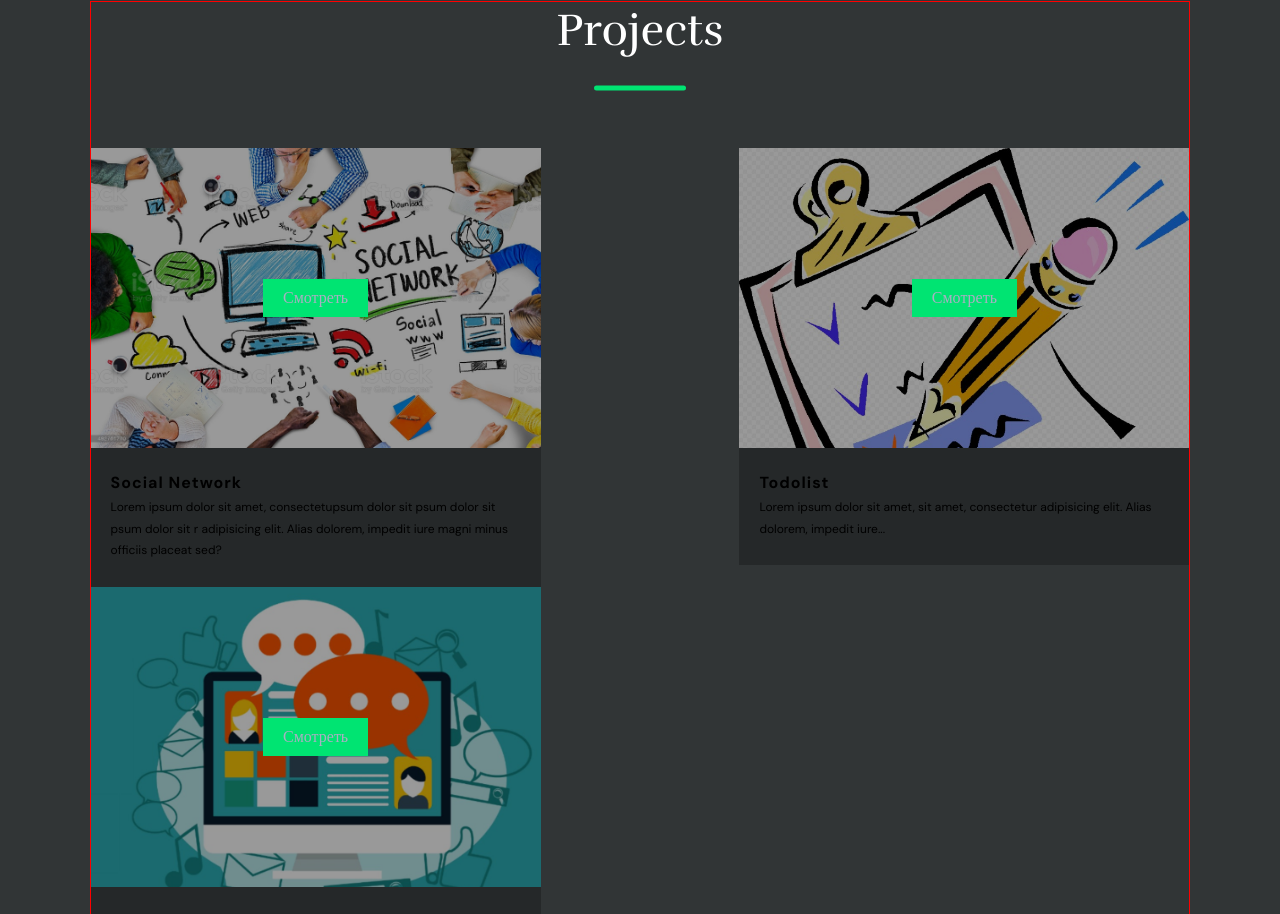
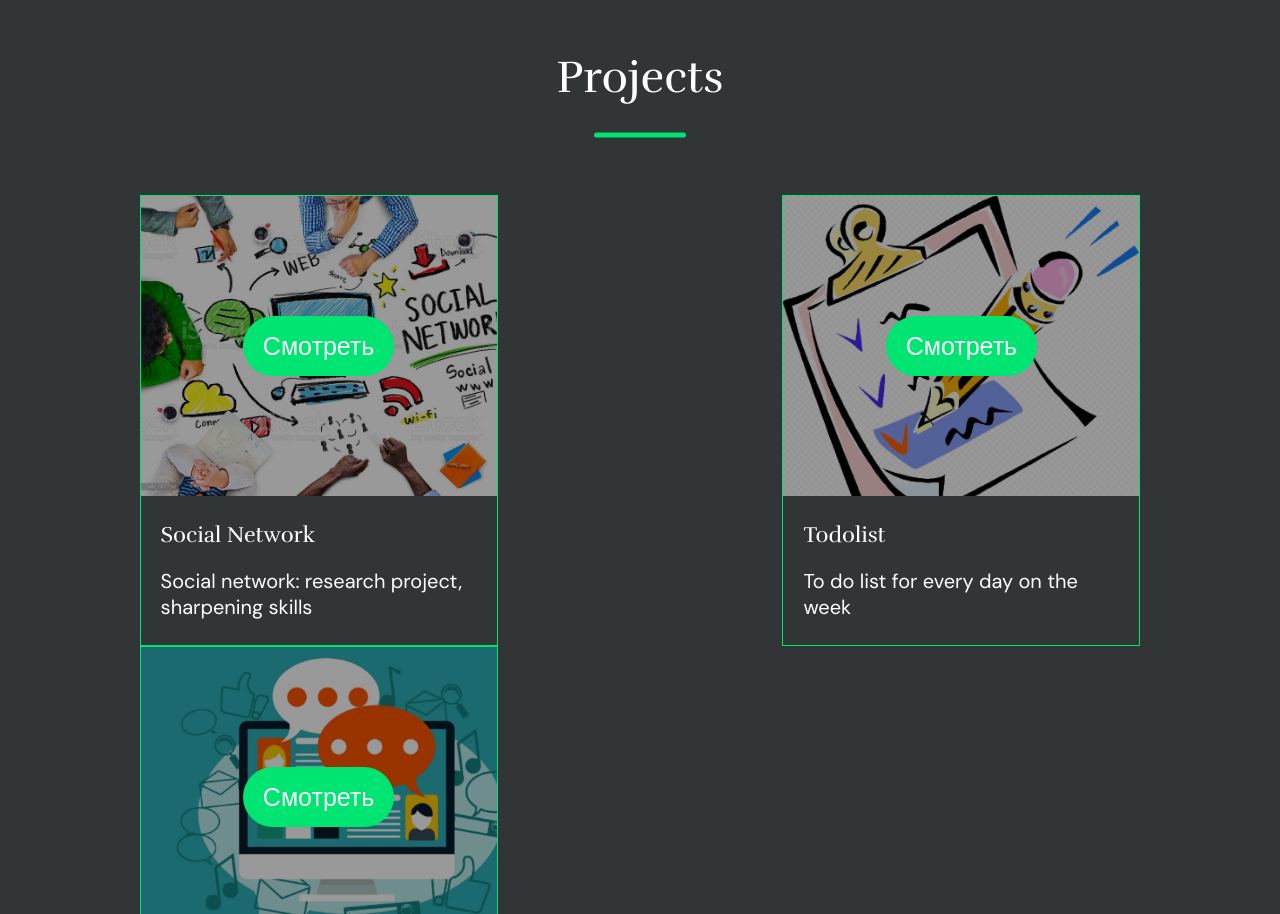
Before and after one commit to Kysapka/portfolio, a React (Create React App) app: page / in a window 1280 px wide. Shown: the part 1886-2800 px from the top of the page. Built offline with nearby package versions, Linux system fonts and the light colour scheme.

Commit message:
temp fix commit

```diff
--- a/src/common/styles/Container.module.css
+++ b/src/common/styles/Container.module.css
@@ -5,8 +5,8 @@
 }
 
 .container {
-    border: 1px solid red;
-    /*padding: 50px;*/
+    /*border: 1px solid red;*/
+    padding: 50px;
     height: 100%;
     width: 86%;
     margin: 0 auto;
--- a/src/myprojects/MyProjects.tsx
+++ b/src/myprojects/MyProjects.tsx
@@ -25,9 +25,9 @@ export const MyProjects = () => {
             <div className={`${styleContainer.container} ${style.projectsContainer}`}>
                <Title text={"Projects"}/>
                 <div className={style.projects}>
-                    <MyProject style={social}  title={'Social Network'} description={'Lorem ipsum dolor sit amet, consectetupsum dolor sit psum dolor sit psum dolor sit r adipisicing elit. Alias dolorem, impedit iure magni minus officiis placeat sed?'}/>
-                    <MyProject style={todo} title={'Todolist'} description={'Lorem ipsum dolor sit amet,  sit amet, consectetur adipisicing elit. Alias dolorem, impedit iure...'}/>
-                    <MyProject style={webChat} title={'WebChat'} description={'Lorem ipsum dolor sit amet, consectetur adipisicing elit. Alias dolorem, impedit iure...'}/>
+                    <MyProject style={social}  title={'Social Network'} description={'Social network: research project, sharpening skills'}/>
+                    <MyProject style={todo} title={'Todolist'} description={'To do list for every day on the week'}/>
+                    <MyProject style={webChat} title={'WebChat'} description={'Web chat with use firebase'}/>
                 </div>
             </div>
         </div>
--- a/src/myprojects/myproject/MyProject.module.css
+++ b/src/myprojects/myproject/MyProject.module.css
@@ -1,8 +1,10 @@
 .projectContainer {
-  width: 450px;
+  width: 358px;
+  min-height: 450px;
   display: flex;
   flex-direction: column;
-  background-color: #252829;
+  background-color: #313536;
+  border: solid 1px #00E472;
 }
 .projectContainer .imageContainer {
   height: 300px;
@@ -25,28 +27,42 @@
   opacity: 0.4;
 }
 .projectContainer .imageContainer .projectButton {
+  font-family: "DM Sans", sans-serif;
+  font-size: 25px;
+  font-style: normal;
+  font-weight: normal;
+  line-height: 33px;
+  display: flex;
+  align-items: center;
+  text-align: center;
   background-color: #00E472;
+  height: 60px;
+  border-radius: 38px;
   padding: 10px 20px;
   cursor: pointer;
   position: relative;
   z-index: 1;
-  color: #a9afc3;
+  color: #fff;
 }
 .projectContainer .projectInfo {
   padding: 25px 20px;
 }
 .projectContainer .projectInfo .projectTitle {
-  font-family: "DM Sans", sans-serif;
-  font-size: 16px;
-  line-height: 1.2;
-  letter-spacing: 1px;
-  margin: 0 0 5px;
+  font-family: "Rufina", serif;
+  font-size: 22px;
+  line-height: 27px;
+  color: #fff;
+  font-style: normal;
+  font-weight: normal;
+  margin: 0 0 20px;
 }
 .projectContainer .projectInfo .projectDescription {
   font-family: "DM Sans", sans-serif;
-  font-size: 12px;
-  font-weight: 400;
-  line-height: 1.8;
+  font-size: 20px;
+  font-style: normal;
+  font-weight: normal;
+  line-height: 26px;
+  color: #fff;
 }
 
 /*# sourceMappingURL=MyProject.module.css.map */
--- a/src/myprojects/myproject/MyProject.module.scss
+++ b/src/myprojects/myproject/MyProject.module.scss
@@ -2,10 +2,13 @@
 @import "../../common/styles/sass/mixins";
 
 .projectContainer {
-  width: 450px;
+  width: 358px;
+  min-height: 450px;
   display: flex;
   flex-direction: column;
-  background-color: $bgSecondColor;
+  background-color: $bgColor;
+  border: solid 1px $greenColor;
+
 
   .imageContainer {
     height: 300px;
@@ -29,12 +32,23 @@
     }
 
     .projectButton {
-      background-color: $primaryColor;
+      @include text($dsSansFont, 25px);
+      font-style: normal;
+      font-weight: normal;
+      line-height: 33px;
+      display: flex;
+      align-items: center;
+      text-align: center;
+
+      background-color: $greenColor;
+      //width: 229px;
+      height: 60px;
+      border-radius: 38px;
       padding: 10px 20px;
       cursor: pointer;
       position: relative;
       z-index: 1;
-      color: $textColor
+      color: #fff
     }
   }
 
@@ -42,16 +56,21 @@
     padding: 25px 20px;
 
     .projectTitle {
-      @include text($dsSansFont, 16px);
-      line-height: 1.2;
-      letter-spacing: 1px;
-      margin: 0 0 5px;
+      @include text($rufinaFont, 22px);
+      line-height: 27px;
+      color: #fff;
+      font-style: normal;
+      font-weight: normal;
+      //letter-spacing: 1px;
+      margin: 0 0 20px;
     }
 
     .projectDescription {
-      @include text($dsSansFont, 12px);
-      font-weight: 400;
-      line-height: 1.8;
+      @include text($dsSansFont, 20px);
+      font-style: normal;
+      font-weight: normal;
+      line-height: 26px;
+      color: #fff;
     }
   }
 }
--- a/src/myprojects/myproject/MyProject.tsx
+++ b/src/myprojects/myproject/MyProject.tsx
@@ -13,7 +13,8 @@ export const MyProject = (props: ProjectPropsType) => {
     return (
         <div className={style.projectContainer}>
             <div className={style.imageContainer} style={props.style}>
-                <a href='#' className={style.projectButton}>Смотреть</a>
+                {/*<a href='#' className={style.projectButton}>Смотреть</a>*/}
+                <ProjectButton text={"Смотреть"}/>
             </div>
             <div className={style.projectInfo}>
                 <h3 className={style.projectTitle}>{props.title}</h3>
@@ -22,3 +23,12 @@ export const MyProject = (props: ProjectPropsType) => {
         </div>
     );
 }
+
+type ProjectButtonProps = {
+    text: string
+}
+export const ProjectButton = ({text}: ProjectButtonProps) => {
+    return (
+        <a href='#' className={style.projectButton}>{text}</a>
+    )
+}
--- a/src/remote/Remote.tsx
+++ b/src/remote/Remote.tsx
@@ -1,13 +1,15 @@
 import React from 'react';
 import style from './Remote.module.css'
 import styleContainer from "../common/styles/Container.module.css";
+import {ProjectButton} from "../myprojects/myproject/MyProject";
 
 export const Remote = () => {
     return (
         <div className={`${style.remoteBlock} global`}>
             <div className={`${styleContainer.container} ${style.remoteContainer}`}>
                 <h2 className={style.title}>Рассматриваю варианты удаленной работы</h2>
-                <a href='#' className={style.remoteButton}>Нанять меня</a>
+                <ProjectButton text={"Hire me"}/>
+                {/*<a href='#' className={style.remoteButton}>Нанять меня</a>*/}
             </div>
         </div>
     );
--- a/src/skills/skill/Skill.module.css
+++ b/src/skills/skill/Skill.module.css
@@ -8,7 +8,6 @@
   align-items: center;
   text-align: center;
   border: solid 1px #00E472;
-  border-radius: 10%;
 }
 .skill h3 {
   font-family: "Rufina", serif;
@@ -27,7 +26,6 @@
   background-position: center;
   background-repeat: no-repeat;
   margin-bottom: 20px;
-  border-radius: 10%;
 }
 .skill .description {
   margin-top: 20px;
--- a/src/skills/skill/Skill.module.scss
+++ b/src/skills/skill/Skill.module.scss
@@ -10,7 +10,6 @@
   align-items: center;
   text-align: center;
   border: solid 1px $greenColor;
-  border-radius: 10%;
   & h3 {
     font-family: $rufinaFont;
     font-style: normal;
@@ -28,7 +27,7 @@
     background-position: center;
     background-repeat: no-repeat;
     margin-bottom: 20px;
-    border-radius: 10%;
+
   }
 
   .description {
```
Also changed, not shown: 2 other files (tests, documents, lock files or other folders).
